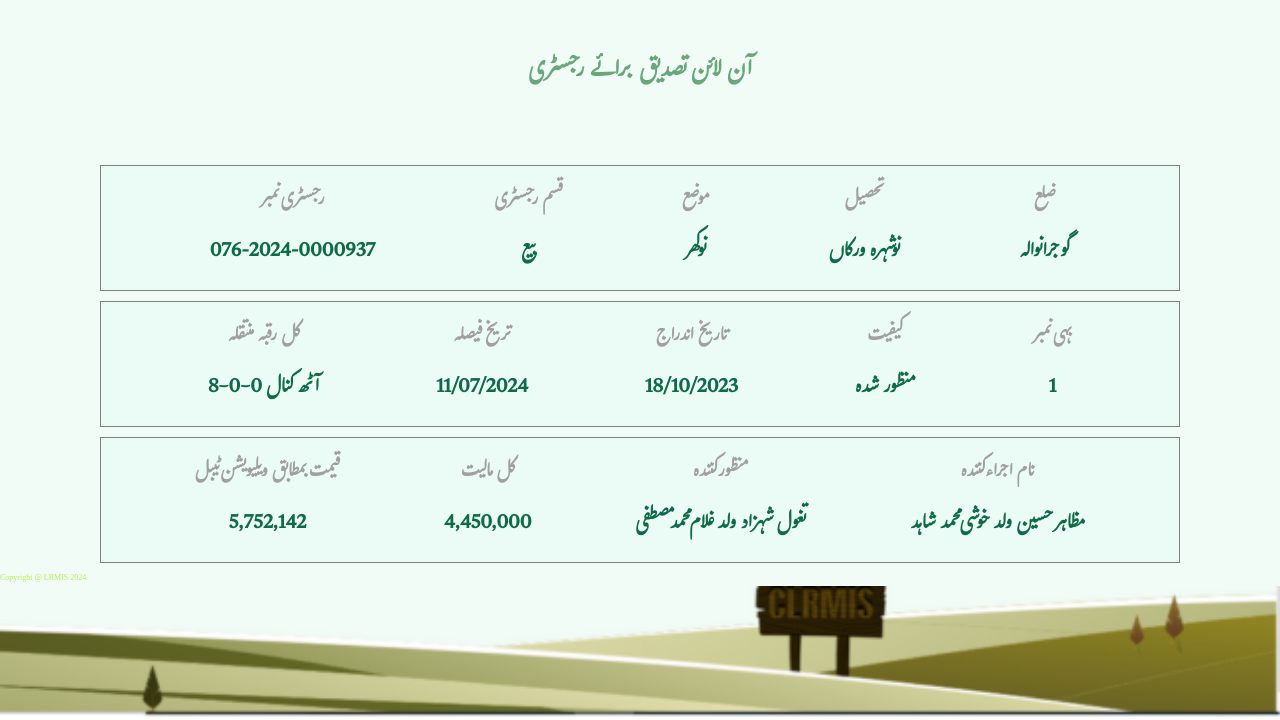
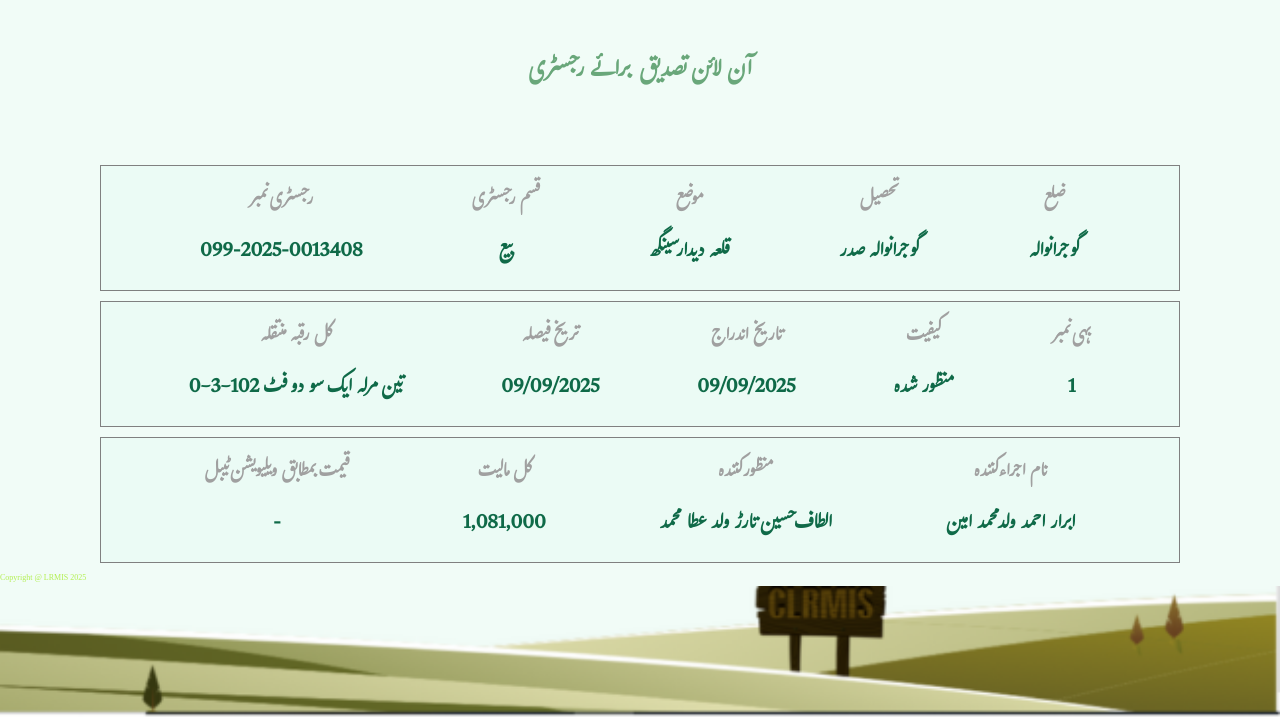
Before and after one commit to punjabzameen/https-onlinefard.punjab-zameen.gov.pk-RegistryVerification-data-HZVAQeF2tYkBM-k1QiGGuZHGegYZHsdFp2, a plain HTML site: page index.html in a window 1280 px wide. Shown: the part 80-800 px from the top of the page. Drawn offline with Linux system fonts and the light colour scheme.

Commit message:
Update index.html

```diff
--- a/index.html
+++ b/index.html
@@ -32,7 +32,7 @@
             <div class="item text1">
                 <h3>رجسٹری نمبر
                 </h3>
-                <p>076-2024-0000937
+                <p>099-2025-0013408
                 </p>
             </div>
             <div class="item text2"><h3>قسم رجسٹری
@@ -42,13 +42,13 @@
             <div class="item text3">
                 <h3>موضع
                 </h3>
-                <p>نوکھر
+                <p>قلعہ دیدار سینگھ
                 </p>
             </div>
             <div class="item text4">
                 <h3>تحصیل
                 </h3>
-                <p>نوشہرہ ورکاں
+                <p>گوجرانوالہ صدر
                 </p>
             </div>
             <div class="item text5">
@@ -63,18 +63,18 @@
             <div class="item text1">
                 <h3>کل رقبہ منتقلہ
                 </h3>
-                <p>8-0-0 آٹھ کنال
+                <p>0-3-102 تین مرلہ ایک سو دو فٹ
                 </p>
             </div>
             <div class="item text2"><h3>تریخ فیصلہ
 
             </h3>
-            <p>11/07/2024
+            <p>09/09/2025
             </p></div>
             <div class="item text3">
                 <h3>تاریخ اندراج
                 </h3>
-                <p>18/10/2023
+                <p>09/09/2025
                 </p>
             </div>
             <div class="item text4">
@@ -95,23 +95,23 @@
             <div class="item text1">
                 <h3>قیمت بمطابق ویلیویشن ٹیبل
                 </h3>
-                <p>5,752,142
+                <p>-
                 </p>
             </div>
             <div class="item text2"><h3>کل مالیت
             </h3>
-            <p>4,450,000
+            <p>1,081,000
             </p></div>
             <div class="item text3">
                 <h3>منظور کنندہ
                 </h3>
-                <p>تغول شہزاد ولد غلام محمد مصطفی
+                <p>الطاف حسین تارڑ ولد عطا محمد
                 </p>
             </div>
             <div class="item text4">
                 <h3>نام اجراء کنندہ
                 </h3>
-                <p>مظاہر حسین ولد خوشی محمد شاہد
+                <p>ابرار احمد ولد محمد امین
                 </p>
             </div>
 
@@ -120,11 +120,12 @@
     </section>
     <!-- ----------------- Inage section------------------ -->
      <div class="bottom_img">
-        Copyright @ LRMIS 2024
+        Copyright @ LRMIS 2025
 
      </div>
      <!-- <div class="main">
     </div> -->
 
 </body>
+
 </html>
```
